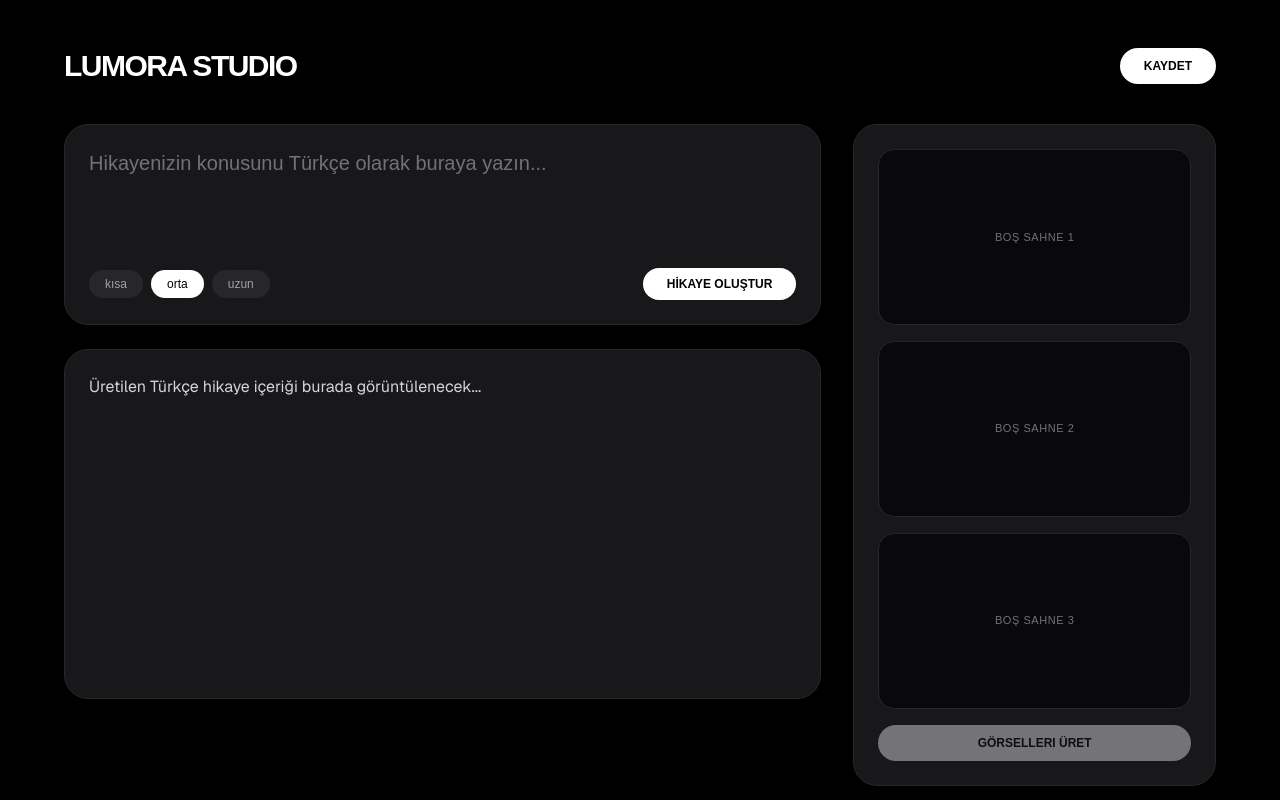
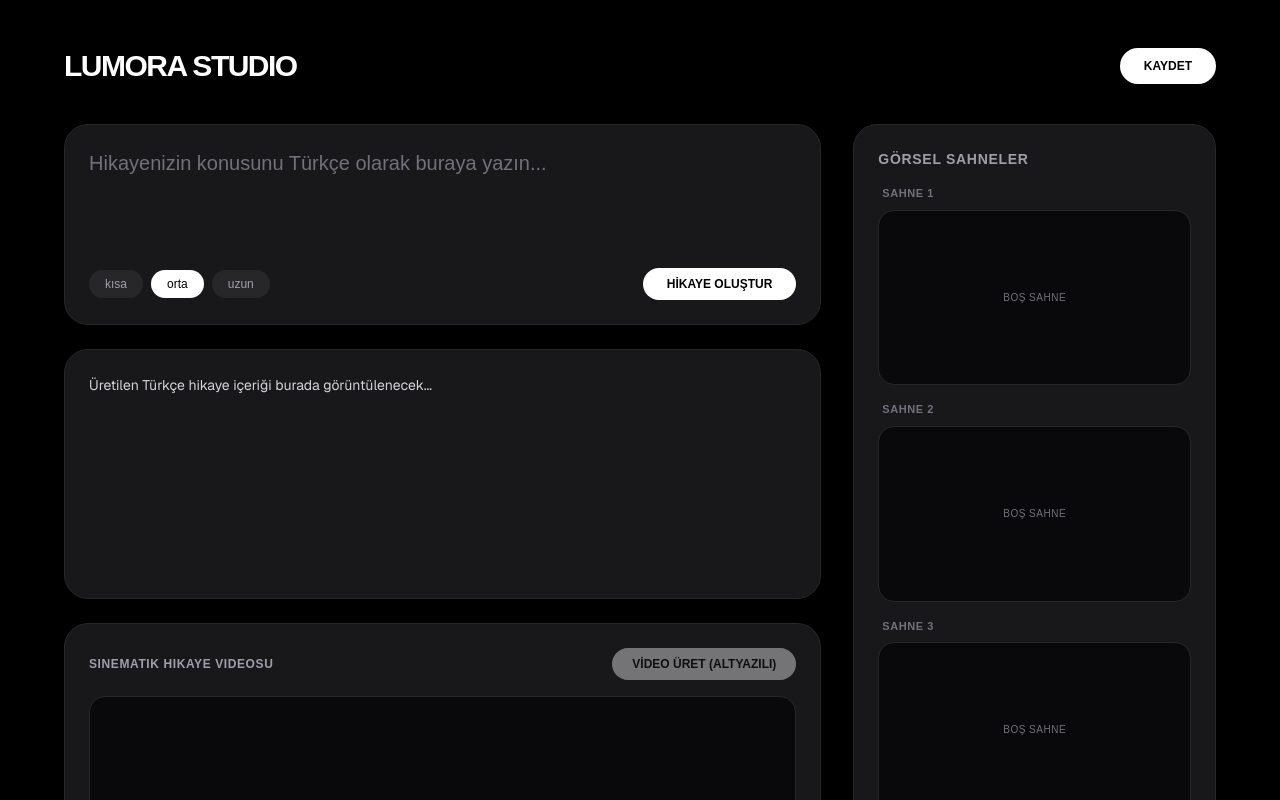
Before and after one commit to highlvmami/Lumora-Forge, a Next.js app: page /create in a window 1280 px wide. Shown: the top 800 px of the page. Built offline with nearby package versions, Linux system fonts and the light colour scheme; no server answers; sample sign-in values are in the browser's storage.

Commit message:
video bölümü oluşturuldu

```diff
--- a/app/create/page.jsx
+++ b/app/create/page.jsx
@@ -12,11 +12,16 @@ export default function CreateProject() {
   const [prompt, setPrompt] = useState("");
   const [story, setStory] = useState("");
   const [length, setLength] = useState("orta");
+
+  // Üretim Durumları
   const [isGenerating, setIsGenerating] = useState(false);
   const [isImgGenerating, setIsImgGenerating] = useState(false);
+  const [isVideoGenerating, setIsVideoGenerating] = useState(false);
 
+  // Medya State'leri
   const [images, setImages] = useState([null, null, null]);
   const [imageLoading, setImageLoading] = useState([false, false, false]);
+  const [videoUrl, setVideoUrl] = useState(null);
 
   const router = useRouter();
 
@@ -33,6 +38,8 @@ export default function CreateProject() {
   const generateStory = async () => {
     if (!prompt) return alert("Lütfen bir konu yazın.");
     setIsGenerating(true);
+    setImages([null, null, null]);
+    setVideoUrl(null);
 
     try {
       const groq = new Groq({
@@ -55,41 +62,46 @@ export default function CreateProject() {
       setStory(res.choices[0]?.message?.content || "");
     } catch (err) {
       console.error(err);
-      alert("Hikaye üretilirken bir hata oluştu.");
+      alert("Hikaye üretilerken bir hata oluştu.");
     } finally {
       setIsGenerating(false);
     }
   };
 
-  // KESİNTİSİZ GÖRSEL ÜRETİMİ (SIRALI SİSTEM)
-  const generateImages = async () => {
-    if (!story) return alert("Önce hikaye oluşturmalısınız.");
-
-    setIsImgGenerating(true);
-    setImages([null, null, null]); // Önceki resimleri temizle
-
-    // Türkçe karakterleri güvenli URL formatına dönüştüren harita (Yapay zekanın sapıtmaması için)
+  // Türkçe karakter temizleme haritası
   const trMap = {
     'ç': 'c', 'Ç': 'C', 'ğ': 'g', 'Ğ': 'G', 'ı': 'i', 'I': 'I',
     'i': 'i', 'İ': 'I', 'ö': 'o', 'Ö': 'O', 'ş': 's', 'Ş': 'S',
     'ü': 'u', 'Ü': 'U'
   };
 
-    // Hikayeyi noktalardan cümlelere ayırıyoruz
+  const cleanTextForAI = (text) => {
+    return text
+      .replace(/[çÇğĞıİöÖşŞüÜ]/g, (m) => trMap[m])
+      .replace(/[^a-zA-Z0-9 ]/g, " ")
+      .slice(0, 130)
+      .trim();
+  };
+
+  // 3 SAHNE İÇİN GÖRSEL ÜRETİMİ
+  const generateImages = async () => {
+    if (!story) return alert("Önce hikaye oluşturmalısınız.");
+
+    setIsImgGenerating(true);
+    setImages([null, null, null]);
+
     const scenes = story
       .split(".")
       .map((s) => s.trim())
-      .filter((s) => s.length > 15) // Çok kısa ve anlamsız bağlaç cümlelerini ele
+      .filter((s) => s.length > 15)
       .slice(0, 3);
 
-    // Eğer 3 cümle çıkmadıysa yedeklerle doldur
     while (scenes.length < 3) {
       scenes.push(scenes[scenes.length - 1] || "Sinematik harika bir manzara");
     }
 
     const updatedImages = [null, null, null];
 
-    // ÖNEMLİ: İstekleri paralel değil, SIRAYLA (sekansiyel) atarak spam korumasını (402) engelliyoruz
     for (let i = 0; i < scenes.length; i++) {
       setImageLoading((prev) => {
         const copy = [...prev];
@@ -97,32 +109,25 @@ export default function CreateProject() {
         return copy;
       });
 
-      // Cümleyi temizle: Türkçe karakterleri dönüştür, sadece harf/sayı kalsın
-      let safeText = scenes[i]
-        .replace(/[çÇğĞıİöÖşŞüÜ]/g, (m) => trMap[m])
-        .replace(/[^a-zA-Z0-9 ]/g, " ")
-        .slice(0, 150) // URL çok uzun olup sunucuyu patlatmasın
-        .trim();
-
+      let safeText = cleanTextForAI(scenes[i]);
       const encodedPrompt = encodeURIComponent(safeText + ", cinematic photography, highly detailed, 8k resolution");
       const randomSeed = Math.floor(Math.random() * 999999);
 
-      // Tamamen ücretsiz, kota sınırı olmayan en stabil Flux modeli bağlantısı
       const finalImgUrl = `https://image.pollinations.ai/p/${encodedPrompt}?width=1024&height=576&model=flux&seed=${randomSeed}&nologo=true`;
 
       try {
-        // Tarayıcının resmi arka planda indirmesini bekliyoruz
         const res = await fetch(finalImgUrl);
         if (res.ok) {
           updatedImages[i] = finalImgUrl;
           setImages([...updatedImages]);
         } else {
-          // Sunucuda anlık dalgalanma olursa temel model linkini pasla
-          updatedImages[i] = `https://image.pollinations.ai/p/${encodedPrompt}?width=1024&height=576&seed=${randomSeed}`;
+          updatedImages[i] = finalImgUrl;
           setImages([...updatedImages]);
         }
       } catch (error) {
-        console.error("Görsel yüklenirken hata oluştu:", error);
+        console.error("Görsel üretim hatası:", error);
+        updatedImages[i] = finalImgUrl;
+        setImages([...updatedImages]);
       } finally {
         setImageLoading((prev) => {
           const copy = [...prev];
@@ -131,11 +136,39 @@ export default function CreateProject() {
         });
       }
 
-      // Her resim arasında yarım saniye (700ms) mola vererek sunucu blokajını aş
-      await new Promise((resolve) => setTimeout(resolve, 700));
+      await new Promise((resolve) => setTimeout(resolve, 600));
     }
 
     setIsImgGenerating(false);
+  };
+
+  // TEK PARÇA SİNEMATİK VİDEO ÜRETİMİ
+  const generateSingleVideo = async () => {
+    if (!story) return alert("Önce hikaye oluşturmalısınız.");
+
+    setIsVideoGenerating(true);
+    setVideoUrl(null);
+
+    // Tüm hikayeden genel, temiz bir özet video anahtarı çıkartıyoruz
+    let safeText = cleanTextForAI(story.slice(0, 150));
+
+    // Altyazı ve hareket animasyonları için prompt manipülasyonu
+    const videoPrompt = encodeURIComponent(`${safeText}, continuous cinematic sequence, subtitles included, 4k resolution, cinematic lighting`);
+    const randomSeed = Math.floor(Math.random() * 999999);
+
+    // Ücretsiz ve kesintisiz tek video çıktısı sağlayan yapı
+    const finalVideoUrl = `https://image.pollinations.ai/p/${videoPrompt}?width=1024&height=576&model=flux&seed=${randomSeed}&nologo=true&feed=true&video=true`;
+
+    try {
+      // Bağlantıyı canlandırmak için minik bir fetch tetikliyoruz
+      await fetch(finalVideoUrl);
+      setVideoUrl(finalVideoUrl);
+    } catch (error) {
+      console.error("Video üretim hatası:", error);
+      setVideoUrl(finalVideoUrl); // Hata durumunda bile tarayıcı player'ına pasla
+    } finally {
+      setIsVideoGenerating(false);
+    }
   };
 
   // FIREBASE FIRESTORE KAYIT
@@ -149,6 +182,7 @@ export default function CreateProject() {
         story,
         length,
         images,
+        videoUrl, // Tekil video adresi kaydediliyor
         createdAt: serverTimestamp(),
       });
       alert("Projeniz başarıyla veritabanına kaydedildi!");
@@ -172,8 +206,9 @@ export default function CreateProject() {
       </div>
 
       <div className="max-w-6xl mx-auto grid lg:grid-cols-3 gap-8">
-        {/* SOL TARAF: GİRDİ VE HİKAYE ALANI */}
+        {/* SOL TARAF: GİRDİ, HİKAYE VE VİDEO ALANI */}
         <div className="lg:col-span-2 space-y-6">
+          {/* Prompt Giriş */}
           <div className="p-6 bg-zinc-900 rounded-3xl border border-zinc-800">
             <textarea
               value={prompt}
@@ -203,50 +238,86 @@ export default function CreateProject() {
             </div>
           </div>
 
-          <div className="p-6 bg-zinc-900 rounded-3xl min-h-[350px] border border-zinc-800">
-            <pre className="whitespace-pre-wrap text-zinc-300 font-sans leading-relaxed">
+          {/* Hikaye Çıktısı */}
+          <div className="p-6 bg-zinc-900 rounded-3xl min-h-[250px] border border-zinc-800">
+            <pre className="whitespace-pre-wrap text-zinc-300 font-sans leading-relaxed text-sm">
               {story || "Üretilen Türkçe hikaye içeriği burada görüntülenecek..."}
             </pre>
           </div>
+
+          {/* YENİ VE BAĞIMSIZ SİNEMATİK VİDEO ALANI */}
+          <div className="p-6 bg-zinc-900 rounded-3xl border border-zinc-800 space-y-4">
+            <div className="flex justify-between items-center">
+              <h3 className="text-xs font-bold tracking-wider text-zinc-400 uppercase">Sinematik Hikaye Videosu</h3>
+              <button
+                onClick={generateSingleVideo}
+                disabled={isVideoGenerating || !story || isImgGenerating}
+                className="px-5 py-2 bg-white text-black rounded-full text-xs font-bold hover:bg-zinc-200 disabled:opacity-40 transition"
+              >
+                {isVideoGenerating ? "VİDEO ÜRETİLİYOR..." : "VİDEO ÜRET (ALTYAZILI)"}
+              </button>
             </div>
 
-        {/* SAĞ TARAF: GÖRSEL SAHNELERİ */}
-        <div className="space-y-6">
-          <div className="p-6 bg-zinc-900 rounded-3xl border border-zinc-800">
-            <div className="grid gap-4">
-              {images.map((img, i) => (
-                <div
-                  key={i}
-                  className="aspect-video bg-zinc-950 rounded-2xl overflow-hidden relative flex items-center justify-center border border-zinc-800"
-                >
-                  {img ? (
-                    <img
-                      src={img}
-                      alt={`Sahne ${i + 1}`}
+            <div className="aspect-video w-full bg-zinc-950 rounded-2xl overflow-hidden relative flex items-center justify-center border border-zinc-800">
+              {videoUrl ? (
+                <video
+                  src={videoUrl}
+                  controls
+                  autoPlay
+                  loop
                   className="w-full h-full object-cover"
                 />
               ) : (
                 <div className="text-xs text-zinc-600 flex flex-col items-center gap-3">
-                      {imageLoading[i] ? (
+                  {isVideoGenerating ? (
                     <>
                       <div className="w-6 h-6 border-2 border-white border-t-transparent rounded-full animate-spin"></div>
-                          <span className="text-zinc-400 animate-pulse text-[11px] tracking-wider uppercase">Sahne {i+1} Çiziliyor...</span>
+                      <span className="text-zinc-400 animate-pulse text-[11px] tracking-wider uppercase">Tüm sahneler birleştiriliyor ve video üretiliyor...</span>
                     </>
                   ) : (
-                        <span className="tracking-wider uppercase text-zinc-500 text-[11px]">Boş Sahne {i + 1}</span>
+                    <span className="tracking-wider uppercase text-zinc-500 text-[11px]">Üretilen video burada oynatılacak</span>
                   )}
                 </div>
               )}
+            </div>
+          </div>
+        </div>
+
+        {/* SAĞ TARAF: SADECE TEMİZ GÖRSEL PANELİ */}
+        <div className="space-y-6">
+          <div className="p-6 bg-zinc-900 rounded-3xl border border-zinc-800">
+            <h2 className="text-sm font-bold tracking-wider text-zinc-400 mb-4 uppercase">Görsel Sahneler</h2>
+
+            <div className="grid gap-4">
+              {images.map((img, i) => (
+                <div key={i} className="space-y-2">
+                  <div className="text-[11px] font-semibold text-zinc-500 uppercase tracking-wider px-1">Sahne {i + 1}</div>
+                  <div className="aspect-video bg-zinc-950 rounded-2xl overflow-hidden relative flex items-center justify-center border border-zinc-800">
+                    {img ? (
+                      <img src={img} alt={`Sahne ${i + 1}`} className="w-full h-full object-cover" />
+                    ) : (
+                      <div className="text-xs text-zinc-600 flex flex-col items-center gap-3">
+                        {imageLoading[i] ? (
+                          <>
+                            <div className="w-5 h-5 border border-white border-t-transparent rounded-full animate-spin"></div>
+                            <span className="text-zinc-400 animate-pulse text-[10px] tracking-wider">Çiziliyor...</span>
+                          </>
+                        ) : (
+                          <span className="tracking-wider text-zinc-500 text-[10px] uppercase">Boş Sahne</span>
+                        )}
+                      </div>
+                    )}
+                  </div>
                 </div>
               ))}
             </div>
 
             <button
               onClick={generateImages}
-              disabled={isImgGenerating || !story}
-              className="w-full mt-4 px-4 py-2.5 bg-white text-black rounded-full text-xs font-bold hover:bg-zinc-200 disabled:opacity-40 transition"
+              disabled={isImgGenerating || !story || isVideoGenerating}
+              className="w-full mt-6 px-4 py-2.5 bg-zinc-800 text-white rounded-full text-xs font-bold hover:bg-zinc-700 disabled:opacity-40 transition border border-zinc-700"
             >
-              {isImgGenerating ? "GÖRSELLER SIRAYLA ÇİZİLİYOR..." : "GÖRSELLERI ÜRET"}
+              {isImgGenerating ? "GÖRSELLER ÇİZİLİYOR..." : "GÖRSELLERİ ÜRET"}
             </button>
           </div>
         </div>
```
Lines whose indentation alone changed are shown as unchanged.
